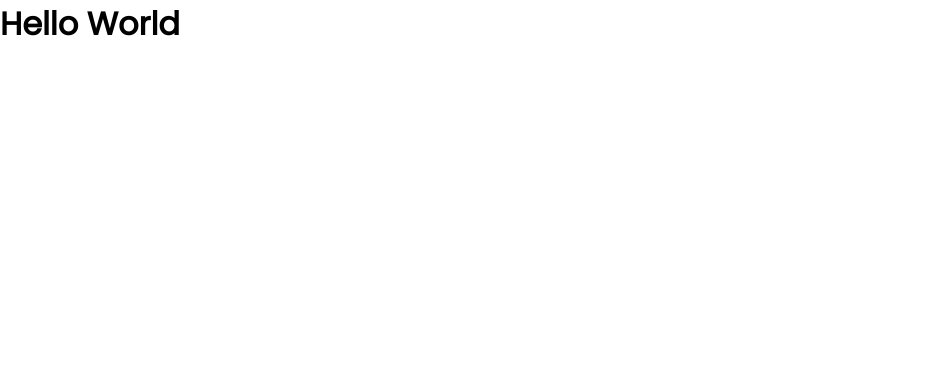
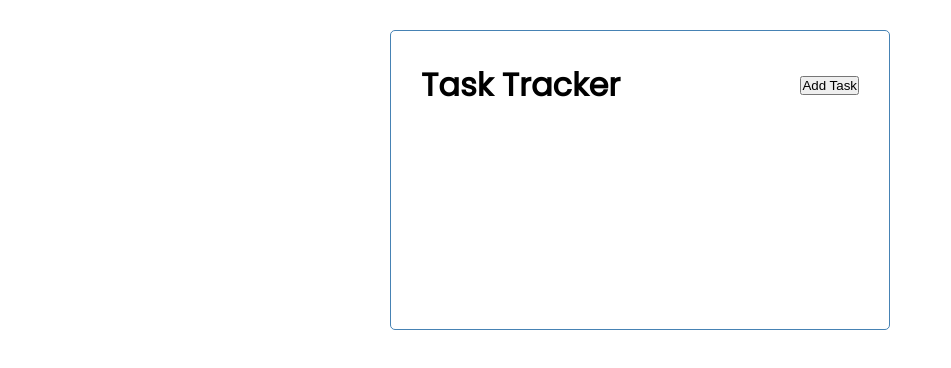
Before and after one commit to gosikxo/vue-task-tracker-course, a Vue app: page / in a window 1280 px wide. Shown: the top 368 px of the page, without its empty margins (0-951 px from the left). Built offline with nearby package versions, Linux system fonts and the light colour scheme.

Commit message:
Add header and button components

```diff
--- a/src/App.vue
+++ b/src/App.vue
@@ -1,14 +1,17 @@
 <template>
-  <h1>Hello World</h1>
+  <div class="container">
+    <Header title="Task Tracker"/>
+  </div>
 </template>
 
 <script>
+import Header from './components/Header.vue'
 
 export default {
   name: 'App',
   components: {
-
-  }
+    Header
+}
 }
 </script>
 
--- /dev/null
+++ b/src/components/Button.vue
@@ -0,0 +1,9 @@
+<template>
+    <button>Add Task</button>
+</template>
+
+<script>
+    export default {
+        name: 'Button'
+    }
+</script>
--- /dev/null
+++ b/src/components/Header.vue
@@ -0,0 +1,27 @@
+<template>
+    <header>
+        <h1>{{title}}</h1>
+        <Button />
+    </header>
+</template>
+
+<script>
+import Button from './Button.vue';
+
+export default {
+    name: "Header",
+    props: {
+        title: String
+    },
+    components: { Button }
+}
+</script>
+<!-- Scoped means that it's only for this specific component -->
+<style scoped>
+header {
+    display: flex;
+    justify-content: space-between;
+    margin-bottom: 20px;
+    align-items: center;
+}
+</style>
```
